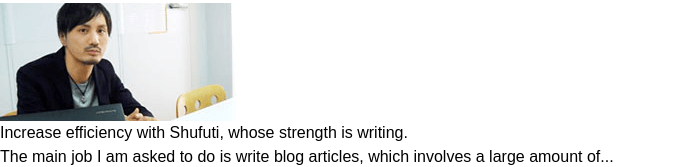
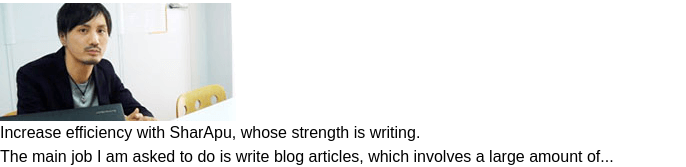
Before and after one commit to SumaiyaTarannumNoor/SharApu-Job-Portal, a React (Vite) app: page / in a window 1280 px wide. Shown: the part 1820-1987 px from the top of the page, without its empty margins (0-686 px from the left). Built offline with nearby package versions, Linux system fonts and the light colour scheme.

Commit message:
Shufuti to SharApu

```diff
--- a/src/components/Workers/WorkerLandingPage.jsx
+++ b/src/components/Workers/WorkerLandingPage.jsx
@@ -62,7 +62,7 @@ const WorkerLandingPage = () => {
     },
     {
       imageSrc: Worker7,
-      title: "Increase efficiency with Shufuti, whose strength is writing.",
+      title: "Increase efficiency with SharApu, whose strength is writing.",
       description: "The main job I am asked to do is write blog articles, which involves a large amount of..."
     },
     {
```
